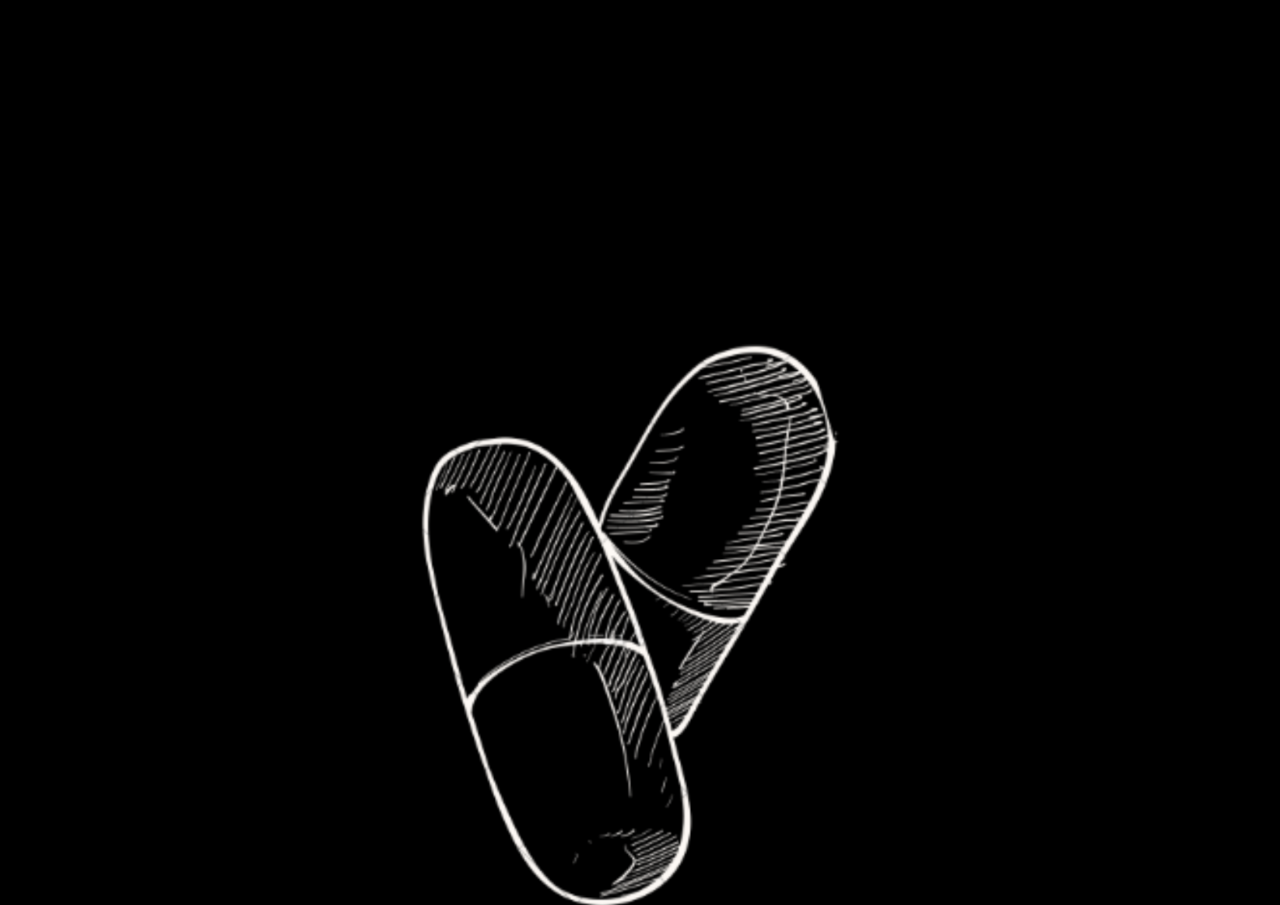
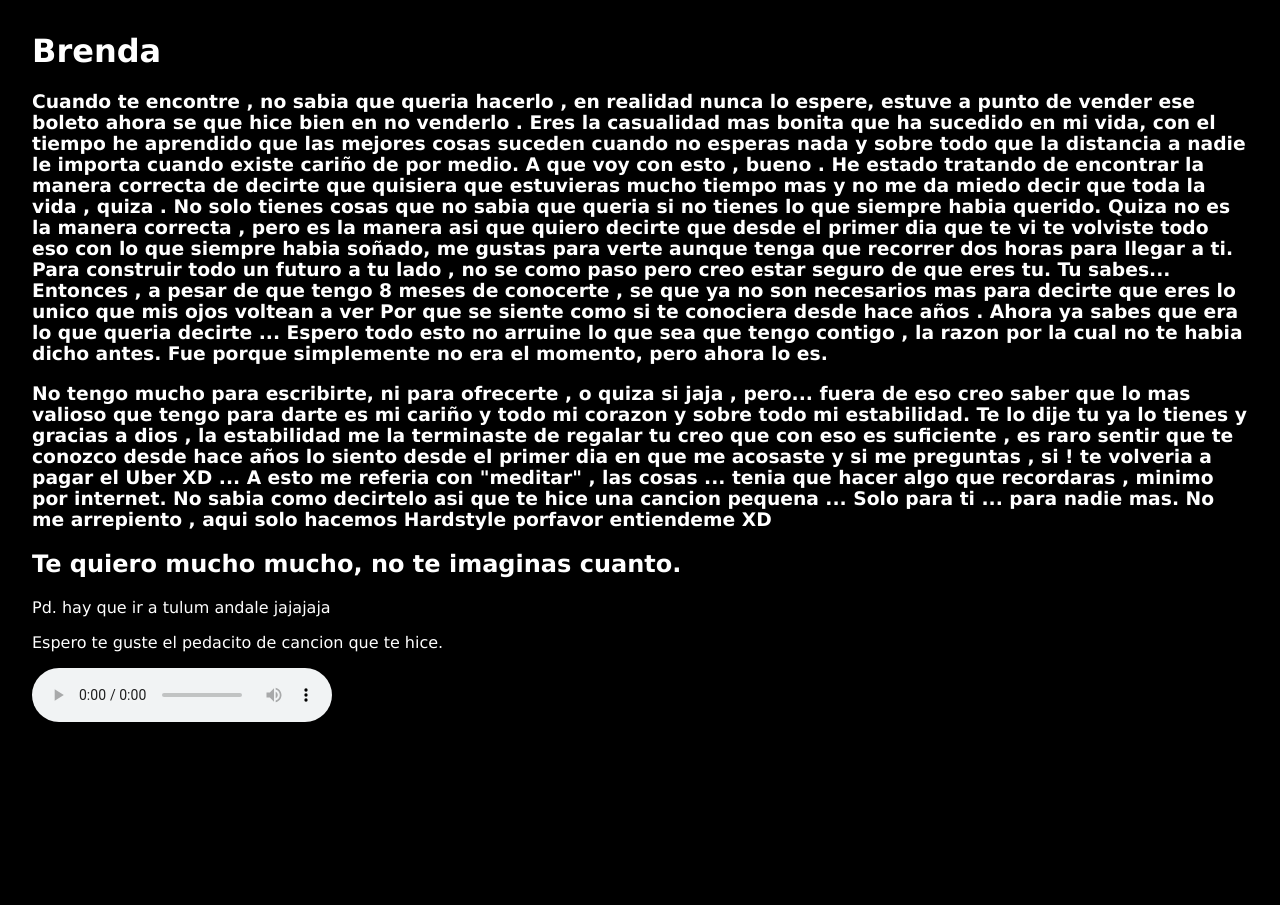
Before and after one commit to ddaniuwu/page, a plain HTML site: page index.html in a window 1280 px wide. Shown: the top 905 px of the page. After the commit the page ends 800 px from the top, so only its background shows below. Drawn offline with Linux system fonts and the light colour scheme.

Commit message:
last files

```diff
--- a/index.html
+++ b/index.html
@@ -8,33 +8,40 @@
     <link rel="stylesheet" href="./styles/index.css">
 </head>
 <body>
-    <img src="./resources/newLogo.png" alt="logo-NTM" srcset="">
-    <iframe style="border-radius:12px" src="https://open.spotify.com/embed/artist/4sk6DXhZeQdBZ5lH3Ci8Uc?utm_source=generator" width="100%" height="352" frameBorder="0" allowfullscreen="" allow="autoplay; clipboard-write; encrypted-media; fullscreen; picture-in-picture" loading="lazy"></iframe>
+    <h1>Brenda</h1>
+   <h3>Cuando te encontre , no sabia que queria hacerlo , en realidad nunca lo espere, estuve a punto de vender ese boleto
+    ahora se que hice bien en no venderlo . Eres la casualidad mas bonita que ha sucedido en mi vida,
+    con el tiempo he aprendido que las mejores cosas suceden cuando no esperas nada y sobre todo que la distancia a nadie le importa
+    cuando existe cariño de por medio. A que voy con esto , bueno . He estado tratando de encontrar la manera correcta
+    de decirte que quisiera que estuvieras mucho tiempo mas y no me da miedo decir que toda la vida , quiza .
+    No solo tienes cosas que no sabia que queria si no tienes lo que siempre habia querido.
+    Quiza no es la manera correcta , pero es la manera asi que quiero decirte que desde el primer dia que te vi
+    te volviste todo eso con lo que siempre habia soñado, me gustas para verte aunque tenga que recorrer dos horas para llegar a ti.
+    Para construir todo un futuro a tu lado , no se como paso pero creo estar seguro de que eres tu. Tu sabes...
+    Entonces , a pesar de que tengo 8 meses de conocerte , se que ya no son necesarios mas para decirte que eres lo unico que mis ojos voltean a ver
+    Por que se siente como si te conociera desde hace años .
 
-    <h1>Listen to hardtechno</h1>
-    <iframe style="border-radius:12px" src="https://open.spotify.com/embed/track/1cAdkmITJPd8L5XR43k6mg?utm_source=generator" width="100%" height="352" frameBorder="0" allowfullscreen="" allow="autoplay; clipboard-write; encrypted-media; fullscreen; picture-in-picture" loading="lazy"></iframe>
-    <h1>PRE SAVE UNCOMING RELEASES</h1>
-    <div class="uncoming">
+    Ahora ya sabes que era lo que queria decirte ...
+    Espero todo esto no arruine lo que sea que tengo contigo , la razon por la cual no te habia dicho antes. Fue porque
+    simplemente no era el momento, pero ahora lo es.
+   </h3>
+   <h3>No tengo mucho para escribirte, ni para ofrecerte , o quiza si jaja , pero... fuera de eso creo saber
+    que lo mas valioso que tengo para darte es mi cariño y todo mi corazon y sobre todo mi estabilidad.
+     Te lo dije tu ya lo tienes y gracias a dios , la estabilidad me la terminaste de regalar tu
+    creo que con eso es suficiente , es raro sentir que te conozco desde hace años
+    lo siento desde el primer dia en que me acosaste y si me preguntas , si ! te volveria a pagar el Uber XD ...
+    A esto me referia con "meditar" , las cosas ... tenia que hacer algo que recordaras , minimo por internet.
+    No sabia como decirtelo asi que te hice una cancion pequena ... Solo para ti ... para nadie mas.
+    No me arrepiento , aqui solo hacemos Hardstyle porfavor entiendeme XD
 
-        <div class="item">
-        <a href="https://share.amuse.io/track/nothing-than-music-acid-hellowen">
-            <img src="./resources/AcidHellowen.png" alt="acidhe"/>
-            OUT JUNE 27TH
-        </a>
-        </div>
-    </div>
+   </h3>
+   <h2>Te quiero mucho mucho, no te imaginas cuanto. </h2>
 
-    <h1>MIX</h1>
-    <iframe width="100%" height="166" scrolling="no" frameborder="no" allow="autoplay" src="https://w.soundcloud.com/player/?url=https%3A//api.soundcloud.com/tracks/1514206927&color=%23cccccc&auto_play=false&hide_related=false&show_comments=true&show_user=true&show_reposts=false&show_teaser=true"></iframe><div style="font-size: 10px; color: #cccccc;line-break: anywhere;word-break: normal;overflow: hidden;white-space: nowrap;text-overflow: ellipsis; font-family: Interstate,Lucida Grande,Lucida Sans Unicode,Lucida Sans,Garuda,Verdana,Tahoma,sans-serif;font-weight: 100;"><a href="https://soundcloud.com/hgvbn" title="Ntm" target="_blank" style="color: #cccccc; text-decoration: none;">Ntm</a> · <a href="https://soundcloud.com/hgvbn/tech-house-mix-sounds-by-hgvn-escential-1" title="TECH HOUSE MIX SOUNDS BY HGVN ESCENTIAL 1" target="_blank" style="color: #cccccc; text-decoration: none;">TECH HOUSE MIX SOUNDS BY HGVN ESCENTIAL 1</a></div>
-
-    <h1>FOLLOW ME </h1>
-
-    <footer>
-        <div class="footer">
-        <a href="https://www.instagram.com/ntm.mus/"><img src="./resources/instagram.png" alt="Instagram"></a>
-        <a href="https://open.spotify.com/artist/4sk6DXhZeQdBZ5lH3Ci8Uc?si=1zTdvWA3SBSQCm59W_cpLw"><img src="./resources/spotify-logo.png" alt="Spotify"></a>
-        <a href="https://music.apple.com/mx/artist/nothing-than-music/1683525278"><img src="./resources/music.png" alt="Apple Music"></a>
-    </div>
-    </footer>
+   <p>Pd. hay que ir a tulum andale jajajaja</p>
+   <p>Espero te guste el pedacito de cancion que te hice.</p>
+   <audio controls>
+    <source src="horse.ogg" type="audio/ogg">
+    <source src="horse.mp3" type="audio/mpeg">
+    </audio>
 </body>
 </html>
```
Also changed, not shown: 1 other file.
